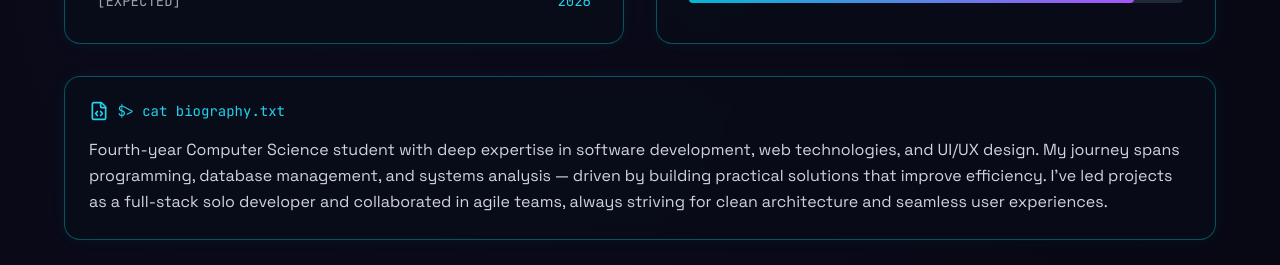
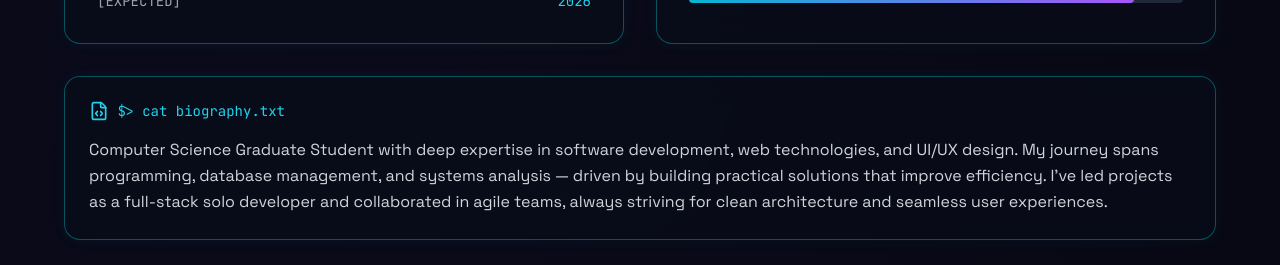
Before and after one commit to Ahyan3/RyanFrancisRomano.v2, a plain HTML site: page index.html in a window 1280 px wide. Shown: the part 1360-1625 px from the top of the page. Drawn offline with nearby package versions, Linux system fonts and the light colour scheme; animation ran at ten frames a second.

Commit message:
remove fourth year student

```diff
--- a/index.html
+++ b/index.html
@@ -133,7 +133,7 @@
             <span class="text-cyan-400 font-['JetBrains_Mono'] text-sm">$> cat biography.txt</span>
           </div>
           <p class="text-gray-300 leading-relaxed font-['Space_Grotesk']">
-            Fourth-year Computer Science student with deep expertise in software development, web technologies, and UI/UX design.
+            Computer Science Graduate Student with deep expertise in software development, web technologies, and UI/UX design.
             My journey spans programming, database management, and systems analysis — driven by building practical solutions that improve efficiency.
             I've led projects as a full-stack solo developer and collaborated in agile teams, always striving for clean architecture and seamless user experiences.
           </p>
```
